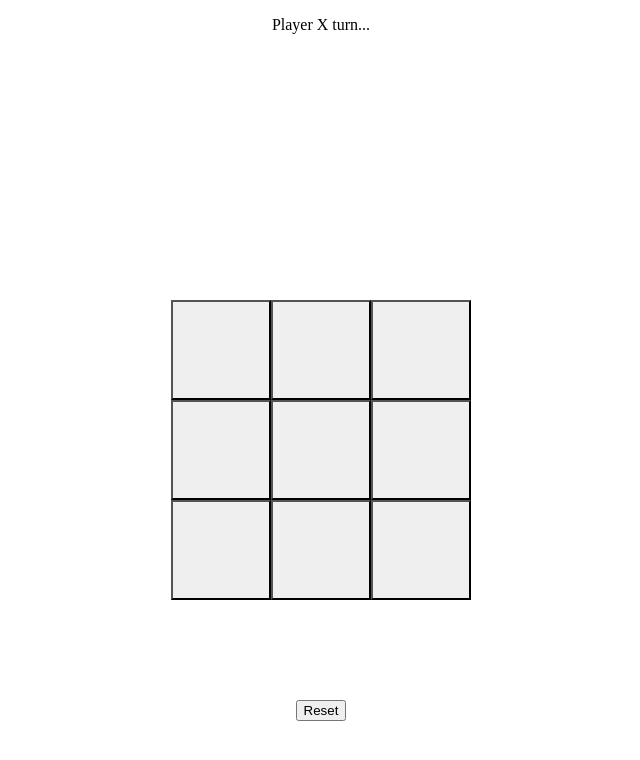
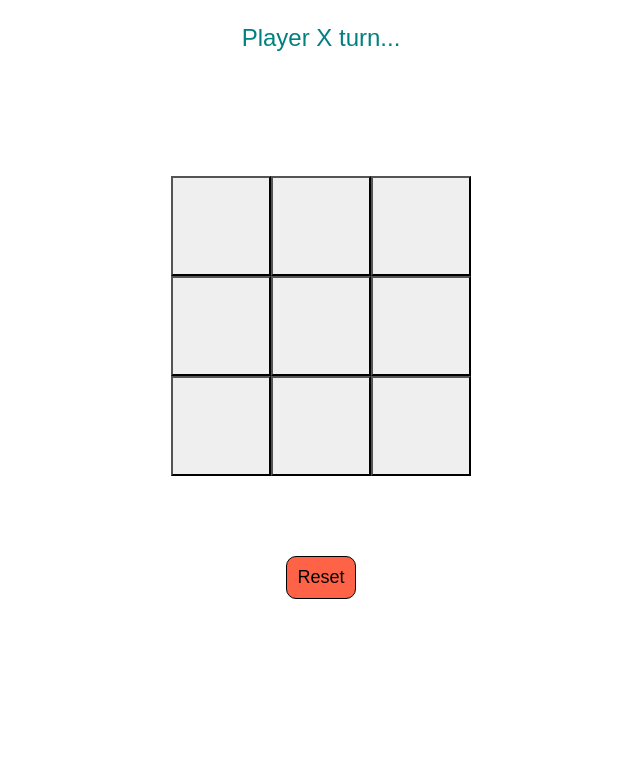
Before and after one commit to the-wormhole/tic-tac-toe-with-react, a React (Vite) app: page / in a window 1280 px wide. Shown: the top 760 px of the page, without its empty margins (327-967 px from the left). Built offline with nearby package versions, Linux system fonts and the light colour scheme.

Commit message:
Added styles to the UI

```diff
--- a/src/App.css
+++ b/src/App.css
@@ -8,7 +8,7 @@ body{
   /* margin: 0; */
 }
 
-#root {
+#root{
   /* max-width: 1280px; */
   width: 100%;
   height: 100%;
@@ -19,11 +19,31 @@ body{
 
 #game-container{
   width: 100%;
-  height: 50%;
+  /* height: 50%; */
   display: grid;
   grid-template-columns: 100px 100px 100px;
   grid-template-rows: 100px 100px 100px;
   justify-content: center;
-  padding-top: 250px;
-  /* align-items: center; */
+  padding: 100px 0 80px 0;
 }
+
+.reset-btn{
+  background-color: tomato;
+  border-radius: 10px;
+  border: 1px solid;
+  font-size: large;
+  padding: 10px;
+}
+
+#turn{
+  font-family: sans-serif;
+  font-size: x-large;
+  color:teal;
+}
+
+#winner{
+  font-size: large;
+  padding-bottom: 20px;
+  color: #e53030;
+  font-family: sans-serif;
+}
--- a/src/App.jsx
+++ b/src/App.jsx
@@ -17,16 +17,19 @@ function App() {
           {`Player ${player} turn...`}
         </p>
       </div>
+
       <div id='game-container'>
         {board.map((cell,idx) => {
           return <Button customClass='box-style' textValue={cell} onClick={(event) => handleClick(board,winner,player,setBoard,setPlayer,setWinner,event,idx)} key={idx}/>
         })}
       </div>
+
       <div>
-        {winner && <p>{winner === "Draw"?"Match resulted in a draw":`Winner of the game is ${winner}`}</p>}
+        {winner && <p id='winner'>{winner === "Draw"?"Match resulted in a draw":`Winner of the game is ${winner}`}</p>}
       </div>
-      <div id='header'>
-        <Button textValue="Reset" onClick={(event) => handleReset(setWinner,setBoard,setPlayer,event)}/>
+
+      <div id='footer'>
+        <Button customClass='reset-btn' textValue="Reset" onClick={(event) => handleReset(setWinner,setBoard,setPlayer,event)}/>
       </div>
     </>
   )
--- a/src/components/Button.css
+++ b/src/components/Button.css
@@ -1,5 +1,4 @@
 .box-style{
-
     border-radius: 0;
     width: 100px;
     height: 100px;
@@ -7,3 +6,7 @@
     padding: 0;
     text-align: center;
 }
+
+.box-style:hover{
+    background-color: lightgreen;
+}
```
